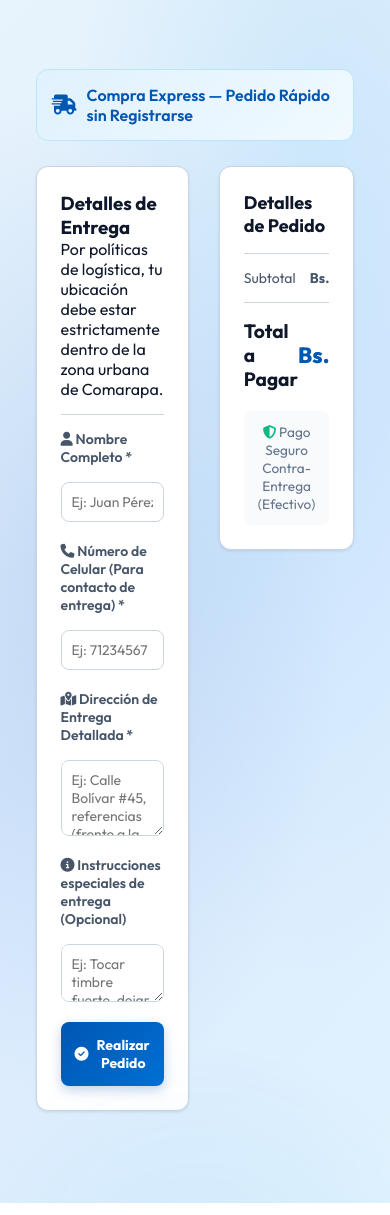
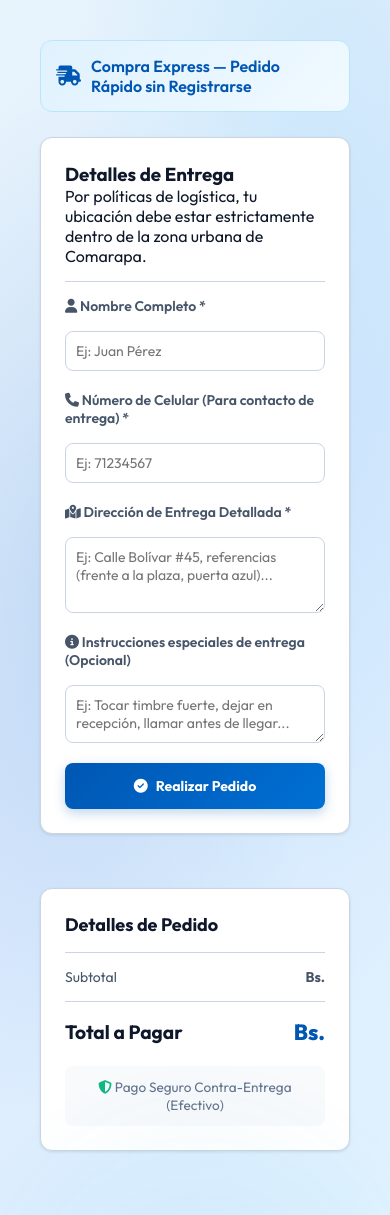
Before and after one commit to yeisonvargas14/AGUA2, a Django app: template frontend/templates/client/checkout_paso1.html in a window 390 px wide. Run offline with Django 5.2, Linux system fonts and the light colour scheme; the template is opened without the code that fills it, so the values that code supplies are empty.

Commit message:
Fix checkout layout responsiveness by removing inline grid styles

```diff
--- a/frontend/templates/client/checkout_paso1.html
+++ b/frontend/templates/client/checkout_paso1.html
@@ -59,7 +59,7 @@
         </div>
     </div>
 
-    <div class="cart-grid" style="display: grid; grid-template-columns: 2fr 1fr; gap: 30px;">
+    <div class="cart-grid">
         <!-- Delivery info -->
         <div class="card checkout-card" style="background: #fff; padding: 24px; border-radius: 12px; box-shadow: 0 1px 3px rgba(0,0,0,0.1);">
             <h3>Detalles de Entrega</h3>
```
